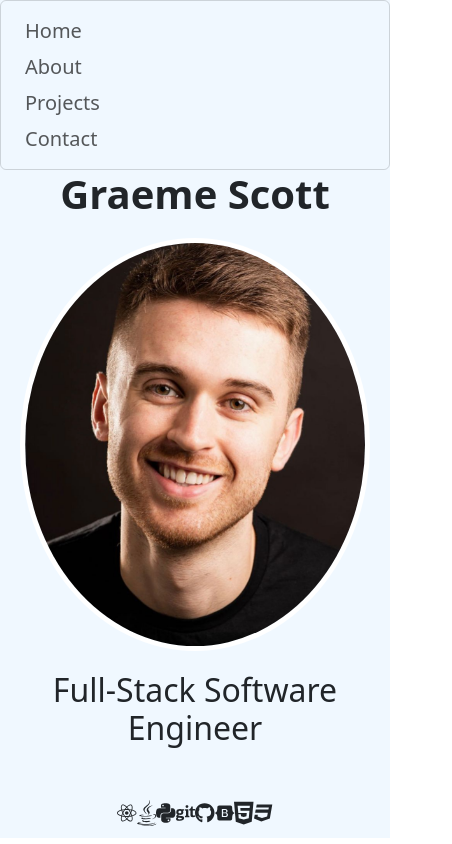
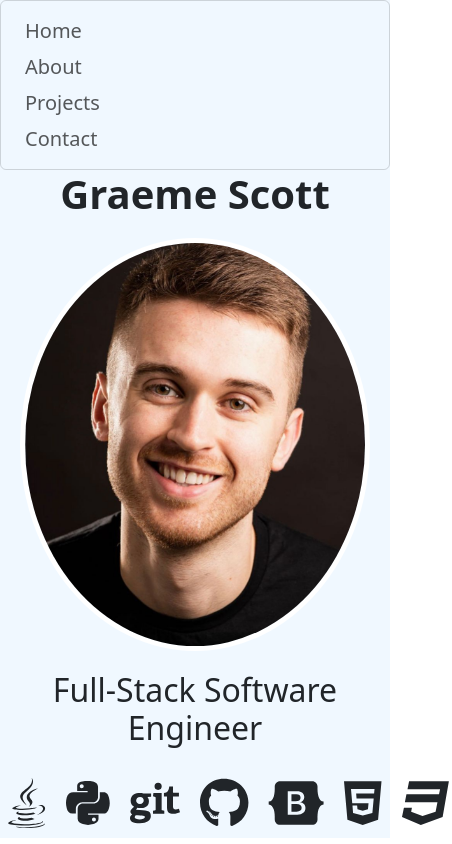
Before and after one commit to gramscott/Portfolio, a React (Create React App) app in the folder client/: page / in a window 390 px wide. Shown: the whole page, 452 px wide, since content can reach past the window. Built offline with nearby package versions, Linux system fonts and the light colour scheme.

Commit message:
made the icons more responsive to all screens

```diff
--- a/client/src/components/HomeComponents/TechIcons.css
+++ b/client/src/components/HomeComponents/TechIcons.css
@@ -1,15 +1,32 @@
-.icons {
+.icons-container {
+    display: flex;
     flex-wrap: wrap;
-    justify-content: space-between;
+    justify-content: space-around;
     align-items: center;
     margin-top: 20px;
+}
+
+.icons {
     height: 50px;
     width: 5%;
+    margin: 10px;
 }
 
-:hover.icons {
+.icons:hover {
     transform: scale(1.1);
     transition: all 0.3s ease-in-out;
+}
+
+@media (max-width: 768px) {
+    .icons {
+        width: 10%;
+    }
+}
+
+@media (max-width: 480px) {
+    .icons {
+        width: 15%;
+    }
 }
 
 .center {
```
